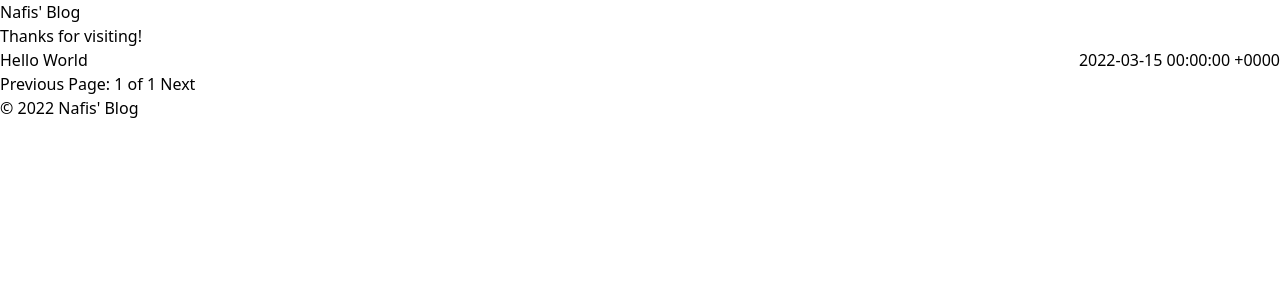
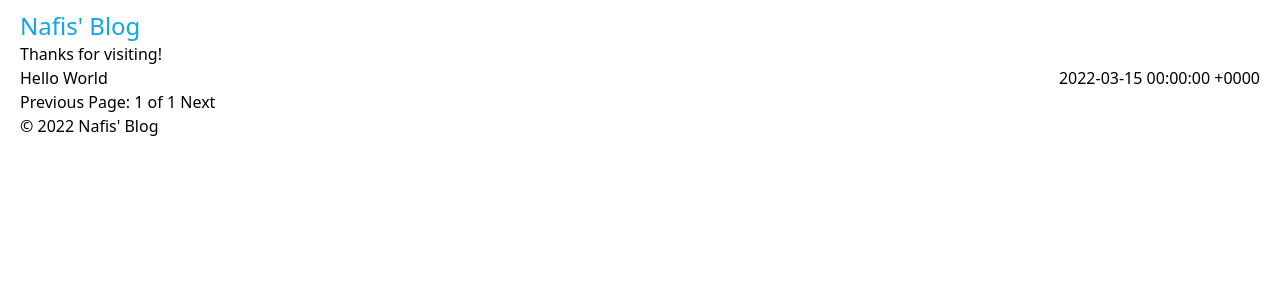
Before and after one commit to mnafisalmukhdi1/blog, a Jekyll site: the page built from index.html, in a window 1280 px wide. Shown: the top 300 px of the page. Built offline with Jekyll 4.4.1, drawn with Linux system fonts in a browser that asks for light colours; nearby versions of some CDN libraries; the list of posts is cut into pages by our own code.

Commit message:
Update header.html

```diff
--- a/_includes/header.html
+++ b/_includes/header.html
@@ -1,5 +1,5 @@
-<body>
+<body class="mx-5 my-2.5">
 	<header class="container">
-	<h1><a href="{{site.url}}">{{site.title}}</a></h1>
-	<h2>{{site.description}}</h2>
+	<h1 class="text-2xl"><a href="{{site.url}}" class="text-sky-500">{{site.title}}</a></h1>
+	<h2 class="xl">{{site.description}}</h2>
 	</header>
```
